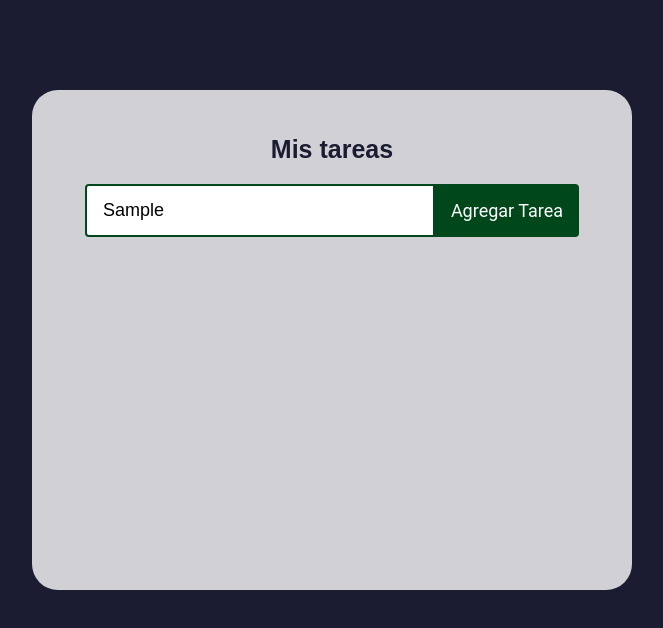
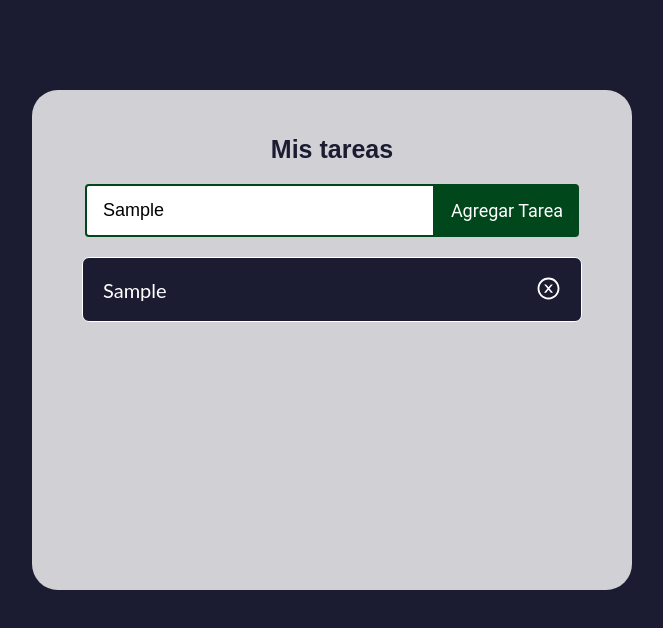
Before and after one commit to hernandw/todo-list, a React (Create React App) app: page / in a window 1280 px wide. Both pictures are taken after typing "Sample" into the empty fields and a click on the button "Agregar Tarea". Shown: the top 628 px of the page, without its empty margins (308-971 px from the left). Built offline with nearby package versions, Linux system fonts and the light colour scheme.

Commit message:
formulario para tareas

```diff
--- a/src/component/ListaDeTareas.js
+++ b/src/component/ListaDeTareas.js
@@ -5,22 +5,35 @@ import Tareas from "./Tareas"
 
 
 const ListaDeTareas = () => {
-    const [tareas, setTareas] = useState([])
+
+    const [tareas, setTareas] = useState([]);
+
+    const agregarTarea = (tarea) =>{
+
+        if(tarea.texto.trim()){
+            tarea.texto = tarea.texto.trim();
+            const tareasActualizadas = [tarea, ...tareas];
+            setTareas(tareasActualizadas);
+        }
+    }
+
     return (
         <>
-        <TareaFormulario />
+        <TareaFormulario onSubmit={agregarTarea} />
         <div className="tarea-lista-container">
            {
-               tareas.map((tarea) =>{
+               tareas.map((tarea) =>
                    <Tareas
+                   key={tarea.id}
+                   id={tarea.id}
                    texto={tarea.texto}
                    completada={tarea.completada}
                    />
-               })
+               )
            }
         </div>
         </>
-    )
+    );
 }
 
 export default ListaDeTareas;
--- a/src/component/TareaFormulario.js
+++ b/src/component/TareaFormulario.js
@@ -1,22 +1,24 @@
 import '../css/TareaFormulario.css'
 import { useState } from 'react';
+import { v4 as uuidv4 } from 'uuid';
 
 const TareaFormulario = (props) => {
     const [input, setInput] = useState('');
 
     const manejarCambio = e =>{
         setInput(e.target.value)
-        console.log(e.target.value);
+
     }
 
 const manejarEnvio = e => {
     e.preventDefault();
-    console.log('Enviando Formulario');
+
     const nuevaTarea = {
-        id: '3455',
+        id: uuidv4(8),
         texto: input,
         completada: false
     }
+    props.onSubmit(nuevaTarea);
 }
 
     return (
--- a/src/component/Tareas.js
+++ b/src/component/Tareas.js
@@ -1,13 +1,11 @@
 import '../css/Tareas.css'
 import { AiOutlineCloseCircle }  from "react-icons/ai"
 
-const Tareas = ( { id, texto, completada, completarTarea, eliminarTarea }) => {
+const Tarea = ( { id, texto, completada, completarTarea, eliminarTarea }) => {
     return (
     <div className={completada ? 'container-tarea completada' : 'container-tarea'}>
-            <div className="tarea-text">
-                onClick={()=>{
-                    completarTarea(id)
-                }}
+            <div className="tarea-text"
+                onClick={()=>completarTarea(id)}>
                 { texto }
             </div>
             <div className="tarea-contenedor-iconos"
@@ -16,7 +14,7 @@ const Tareas = ( { id, texto, completada, completarTarea, eliminarTarea }) => {
             </div>
 
         </div>
-    )
+    );
 }
 
-export default Tareas;
+export default Tarea;
--- a/src/css/Tareas.css
+++ b/src/css/Tareas.css
@@ -33,3 +33,17 @@
     background-color: #5a01a7;
     text-decoration: line-through;
 }
+
+/* Colores */
+
+.container-tarea:nth-child(3n + 1) {
+    background-color: #1b1b32;
+}
+
+.container-tarea:nth-child(3n + 2) {
+    background-color: #2a2a40;
+}
+
+.container-tarea:nth-child(3n + 3) {
+    background-color: #3b3b4f;
+}
```
